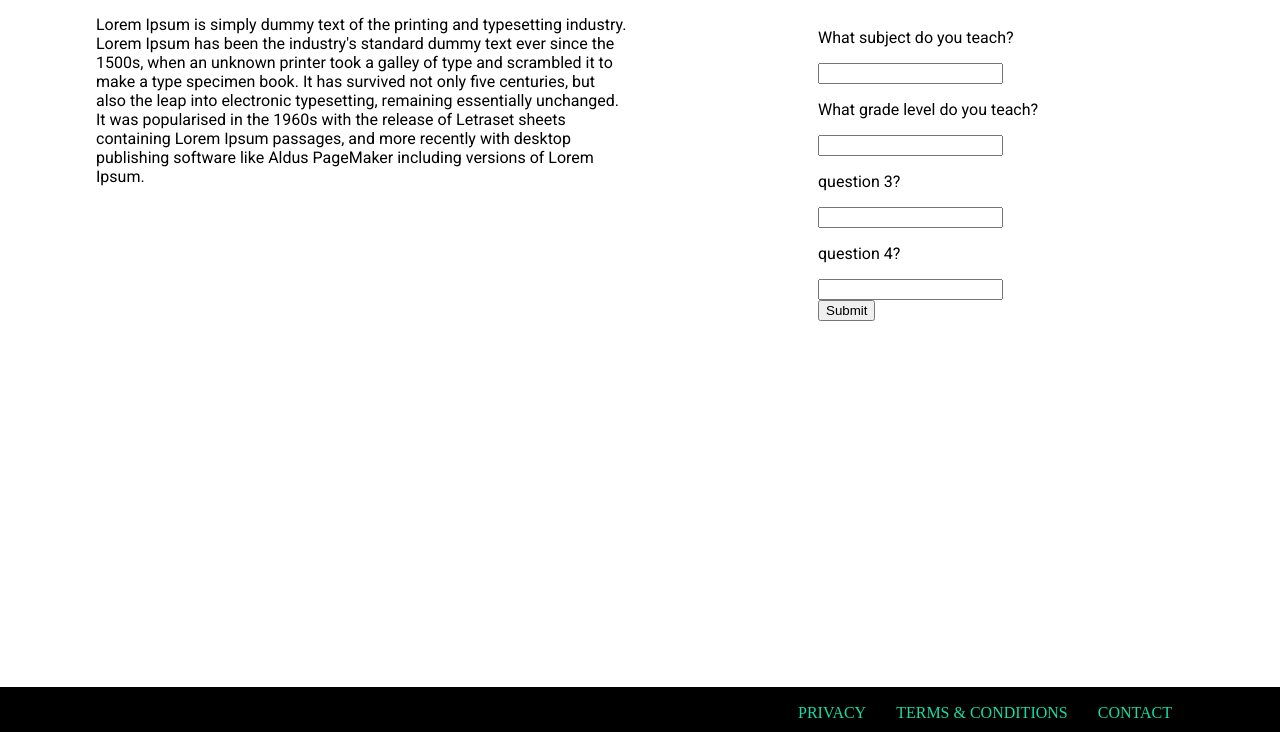
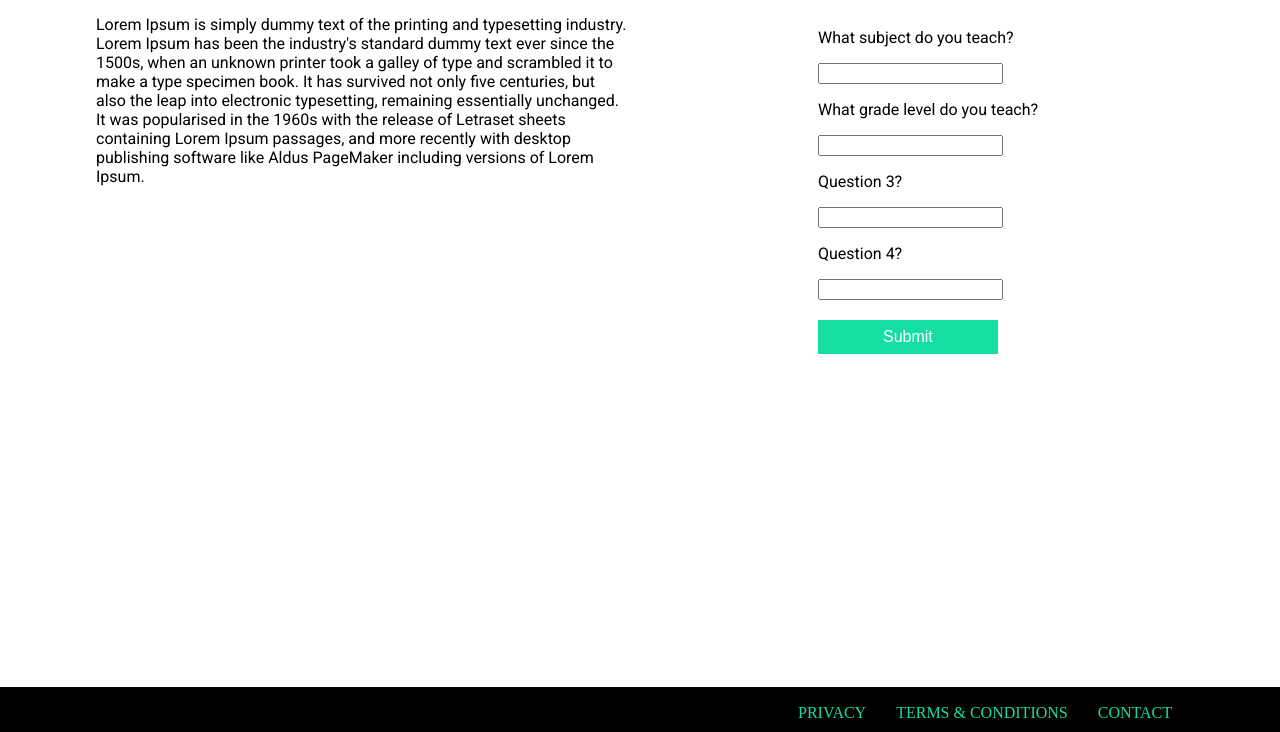
Before and after one commit to danilaurenhill/civic-in-universities, a plain HTML site: page index.html in a window 1280 px wide. Shown: the part 68-800 px from the top of the page. Drawn offline with Linux system fonts and the light colour scheme.

Commit message:
Styled submit button

```diff
--- a/index.html
+++ b/index.html
@@ -23,12 +23,12 @@
     	    <input type="text" name="teach">
     	    <p>What grade level do you teach?<p>
     	    <input type="text" name="grade">
-    	    <p>question 3?<p>
+    	    <p>Question 3?<p>
     	    <input type="text" name="teach">
-    	    <p>question 4?<p>
+    	    <p>Question 4?<p>
     	    <input type="text" name="teach">
     	    <br>
-    	    <input type="submit" value="Submit">
+    	    <input class="submit" type="submit" value="Submit">
 		    </form>
       </div>
     </section>
--- a/stylesheets/base.scss
+++ b/stylesheets/base.scss
@@ -17,13 +17,14 @@ section {
 }
 
 .submit {
+  margin-top: 20px;
   display:inline-block;
   background-color: $green;
   cursor:pointer;
   color:white;
   font-family: 100% $font;
   font-size: modular-scale(0);
-  padding:8px 0px;
+  padding: 8px 65px;
   text-decoration:none;
   border: none;
 }
```
Also changed, not shown: stylesheets/style.css, 1 other file.
